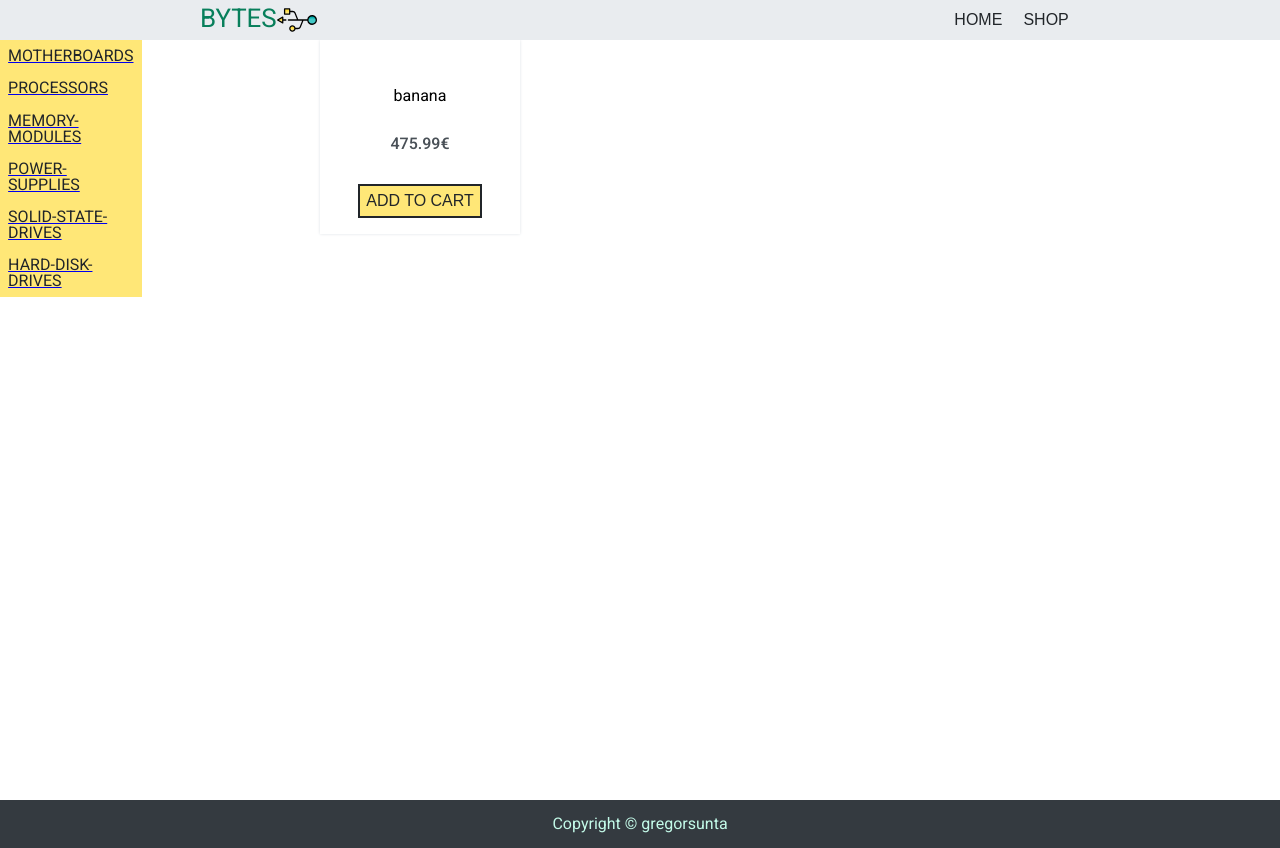
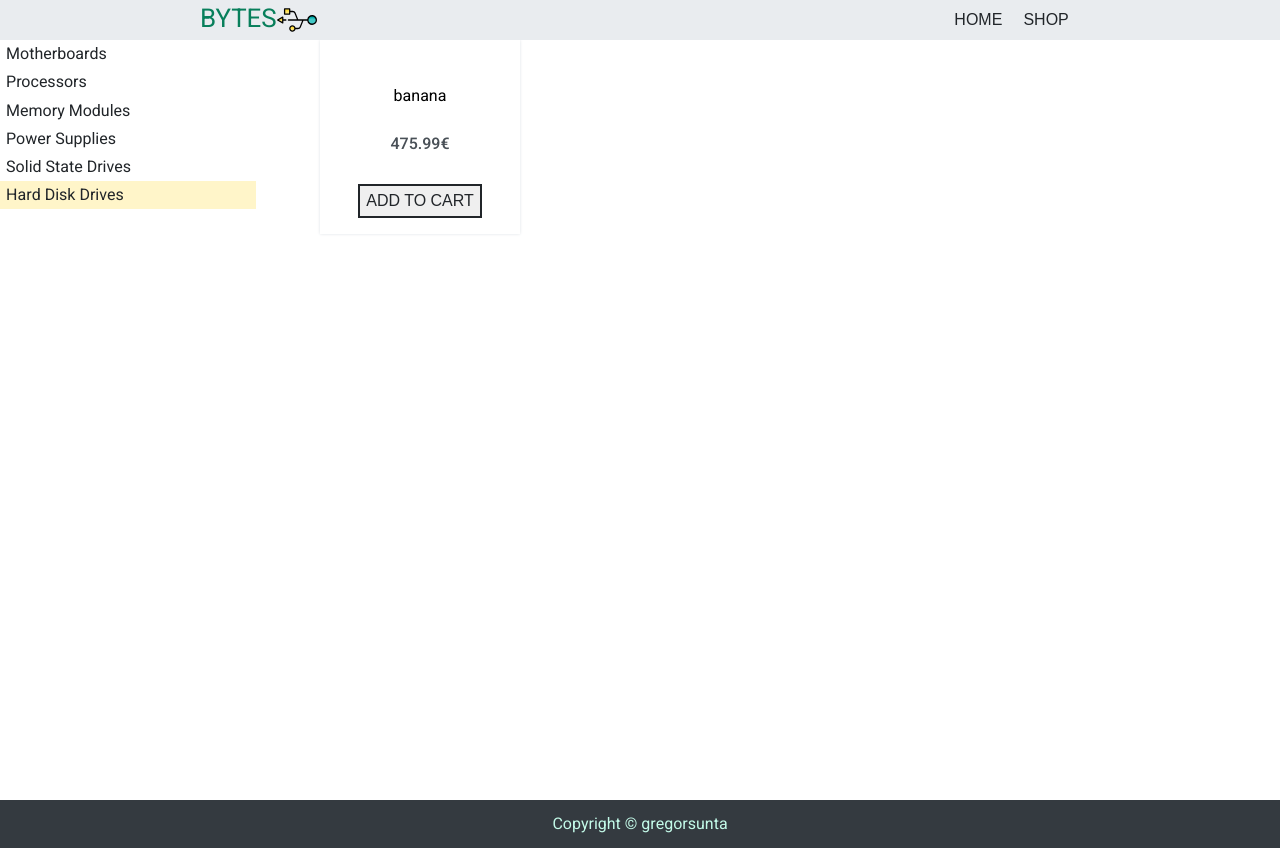
Before and after one commit to gregorsunta/shop-cart, a React (Create React App) app: page /shop/hard-disk-drives in a window 1280 px wide. Built offline with nearby package versions, Linux system fonts and the light colour scheme.

Commit message:
modify item layout

```diff
--- a/src/components/common/Button.js
+++ b/src/components/common/Button.js
@@ -1,12 +1,12 @@
 import React from 'react';
-import { Link } from 'react-router-dom';
+import { Link, NavLink } from 'react-router-dom';
 import styled from 'styled-components';
 import { PRIMARY, SECONDARY, LAYOUT } from '../../styles/variables';
 
 const StyledButton = styled.button`
   font-size: ${LAYOUT.SIZE_5};
   color: ${PRIMARY.GRAY_9};
-  background-color: ${SECONDARY.YELLOW_5};
+  background-color: ${SECONDARY.YELLOW_6};
   text-transform: uppercase;
   border: none;
   padding: ${LAYOUT.SIZE_3};
@@ -24,9 +24,9 @@
   return (
     <>
       {link && (
-        <Link to={link}>
+        <NavLink to={link}>
           <StyledButton>{title}</StyledButton>
-        </Link>
+        </NavLink>
       )}
       {!link && <StyledButton>{title}</StyledButton>}
     </>
--- /dev/null
+++ b/src/components/common/scrollToTop.js
@@ -0,0 +1,12 @@
+import { useEffect } from 'react';
+import { useLocation } from 'react-router-dom';
+
+export default function ScrollToTop() {
+  const { pathname } = useLocation();
+
+  useEffect(() => {
+    window.scrollTo(0, 0);
+  }, [pathname]);
+
+  return null;
+}
--- a/src/components/containers/App.js
+++ b/src/components/containers/App.js
@@ -4,24 +4,26 @@
 import Home from '../homepage/Home';
 import Shop from '../shop/Shop';
 import './App.css';
+import ScrollToTop from '../common/scrollToTop';
 import styled from 'styled-components';
 
-const StyledMain = styled.div`
-  padding-top: 2.5rem;
-  min-height: 100vh;
-  height: 1px;
-`;
+const StyledMain = {
+  paddingTop: '2.5rem',
+  minHeight: '100vh',
+  // height: '1px', //used this because of a firefox bug
+};
 
 function App() {
   return (
     <div>
+      <ScrollToTop />
       <Header />
-      <StyledMain>
-        <Routes style={StyledMain}>
+      <div style={StyledMain}>
+        <Routes>
           <Route path={'/'} element={<Home />} />
           <Route path={'/shop/*'} element={<Shop />} />
         </Routes>
-      </StyledMain>
+      </div>
       <Footer />
     </div>
   );
--- a/src/components/containers/header/HeaderButtons.js
+++ b/src/components/containers/header/HeaderButtons.js
@@ -22,7 +22,6 @@
         id={btn.id}
         title={btn.title}
         link={btn.link}
-        active={btn.active}
       />
     ));
   };
--- a/src/components/shop/Category.js
+++ b/src/components/shop/Category.js
@@ -6,21 +6,28 @@
 const StyledP = styled.p`
   font-size: ${LAYOUT.SIZE_5};
   color: ${PRIMARY.GRAY_9};
-  background-color: ${SECONDARY.YELLOW_5};
-  text-transform: uppercase;
   border: none;
   padding: ${LAYOUT.SIZE_3};
+  text-decoration: none !important;
   transition: background-color 0.1s;
-  border: solid ${'2px'} ${SECONDARY.YELLOW_5};
   &:hover {
     background-color: ${SECONDARY.YELLOW_2};
-    border: solid ${'2px'} ${PRIMARY.GRAY_5};
   }
 `;
+const activeStyle = {
+  backgroundColor: `${SECONDARY.YELLOW_2}`,
+};
 const Category = ({ title }) => {
   const linkFormatted = title.toLowerCase().replaceAll(' ', '-');
   return (
-    <NavLink to={`/shop/${linkFormatted}`}>
+    <NavLink
+      style={({ isActive }) =>
+        isActive
+          ? { ...activeStyle, textDecoration: 'none' }
+          : { textDecoration: 'none' }
+      }
+      to={`/shop/${linkFormatted}`}
+    >
       <StyledP>{title}</StyledP>
     </NavLink>
   );
--- a/src/components/shop/CategoryList.js
+++ b/src/components/shop/CategoryList.js
@@ -8,12 +8,20 @@
   const StyledContainer = styled.div`
     display: flex;
     flex-direction: column;
+
+    width: 20vw;
   `;
+
   return (
     <StyledContainer>
-      {components.map((component) => (
-        <Category title={component.name} key={uniqid()} />
-      ))}
+      {components.map((component) => {
+        const formattedName = component.name.replaceAll('-', ' ');
+        const wordArr = formattedName.split(' ');
+        const formattedArr = wordArr.map(
+          (word) => word[0].toUpperCase() + word.slice(1),
+        );
+        return <Category title={formattedArr.join(' ')} key={uniqid()} />;
+      })}
     </StyledContainer>
   );
 };
--- a/src/components/shop/Item.js
+++ b/src/components/shop/Item.js
@@ -1,6 +1,6 @@
 import React from 'react';
 import styled from 'styled-components';
-import { PRIMARY } from '../../styles/variables';
+import { PRIMARY, LAYOUT } from '../../styles/variables';
 import Button from '../common/Button';
 
 const StyledContainer = styled.div`
--- a/src/components/shop/ItemList.js
+++ b/src/components/shop/ItemList.js
@@ -1,10 +1,10 @@
-import React from 'react';
+import React, { useEffect, useState } from 'react';
 import { useParams } from 'react-router-dom';
 import styled from 'styled-components';
 import Item from './Item';
 import components from '../../data/components';
 
-const StyledDiv = styled.div`
+const StyledList = styled.ul`
   display: grid;
   grid-template-columns: repeat(3, 200px);
   gap: 2rem;
@@ -12,17 +12,28 @@
 
 const ItemList = () => {
   const { category } = useParams();
-  console.log(category);
+  const [items, setItems] = useState();
 
-  return (
-    <StyledDiv>
-      {components
-        .find((el) => el.name === category)
-        .items.map((item) => {
+  useEffect(() => {
+    const getItems = () => {
+      if (category === 'all-products') {
+        const allItems = [];
+        components.forEach((cat) => allItems.push(...cat.items));
+        return allItems.map((item) => {
           return <Item item={item} />;
-        })}
-    </StyledDiv>
-  );
+        });
+      } else {
+        return components
+          .find((el) => el.name === category)
+          .items.map((item) => {
+            return <Item item={item} />;
+          });
+      }
+    };
+    setItems(getItems());
+  }, [category]);
+
+  return <StyledList>{items}</StyledList>;
 };
 
 export default ItemList;
--- a/src/components/shop/Shop.js
+++ b/src/components/shop/Shop.js
@@ -9,23 +9,21 @@
   width: min-content;
   height: 7rem;
 `;
-const StyledList = styled.ul`
-  width: 100%;
-  height: 100%;
+const StyledDiv = styled.div`
   padding-left: 25vw;
 `;
 const Shop = () => {
   return (
-    <>
+    <div>
       <StyledAside>
         <CategoryList />
       </StyledAside>
-      <StyledList>
+      <StyledDiv>
         <Routes>
           <Route path={':category'} element={<ItemList />} />
         </Routes>
-      </StyledList>
-    </>
+      </StyledDiv>
+    </div>
   );
 };
 
```
